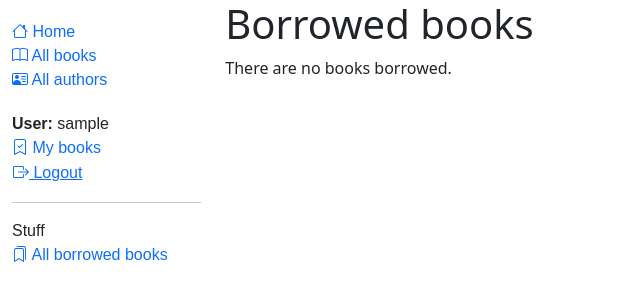
After one commit to aminrustamoff/django_local_library, a Django app: page /catalog/mybooks/ in a window 1280 px wide. The commit adds this page. Shown: the top 301 px of the page, without its empty margins (0-640 px from the left). Run offline with Django 4.2, Linux system fonts and the light colour scheme; the visitor is signed in with stand-in values (Sample User, id 1); data that the repository does not hold is empty.

Commit message:
Borrowers section has been added, stuff section created.

```diff
--- a/catalog/admin.py
+++ b/catalog/admin.py
@@ -35,13 +35,13 @@ class BookAdmin(admin.ModelAdmin):
 class BookInstanceAdmin(admin.ModelAdmin):
     list_filter = ('status', 'due_back')
 
-    list_display = ('book', 'status', 'due_back', 'id')
+    list_display = ('book', 'status', 'borrower','due_back', 'id')
     fieldsets = (
         (None, {
             'fields': ('book', 'imprint', 'id')
         }),
         ('Availability', {
-            'fields': ('status', 'due_back')
+            'fields': ('status', 'due_back', 'borrower')
         }),
     )
 
--- a/catalog/templates/base_generic.html
+++ b/catalog/templates/base_generic.html
@@ -33,13 +33,21 @@
 
             <ul class="sidebar-nav">
               {% if user.is_authenticated %}
-                <li>User: {{ user.get_username }}</li>
+                <li><b>User:</b> {{ user.get_username }}</li>
+                <li>
+                  <a href="{% url 'my-borrowed' %}"><i class="bi bi-bookmark-check"></i> My books</a>
+                </li>
                 <li>
                   <form id="logout-form" method="post" action="{% url 'logout' %}">
                     {% csrf_token %}
                     <button type="submit" class="btn btn-link"><i class="bi bi-box-arrow-right"></i> Logout</button>
                   </form>
                 </li>
+                {% if user.is_staff %}
+                  <hr/>
+                  <li>Stuff</li>
+                  <li><a href="{% url 'all-borrowed' %}"><i class="bi bi-bookmarks"></i> All borrowed books</a></li>
+                {% endif %}
               {% else %}
                 <li><a href="{% url 'login' %}?next={{ request.path }}">Login</a></li>
               {% endif %}
--- /dev/null
+++ b/catalog/templates/catalog/bookinstance_list_borrowed_user.html
@@ -0,0 +1,19 @@
+{% extends "base_generic.html" %}
+
+{% block content %}
+    <h1>Borrowed books</h1>
+
+    {% if bookinstance_list %}
+    <ul>
+
+      {% for bookinst in bookinstance_list %}
+      <li class="{% if bookinst.is_overdue %}text-danger{% endif %}">
+        <a href="{% url 'book-detail' bookinst.book.pk %}">{{ bookinst.book.title }}</a> ({{ bookinst.due_back }})
+      </li>
+      {% endfor %}
+    </ul>
+
+    {% else %}
+      <p>There are no books borrowed.</p>
+    {% endif %}
+{% endblock %}
--- a/catalog/templates/registration/login.html
+++ b/catalog/templates/registration/login.html
@@ -11,7 +11,7 @@
       <p>Your account doesn't have access to this page. To proceed,
       please login with an account that has access.</p>
     {% else %}
-      <p>Please login to see this page.</p>
+      <p> <i class="bi bi-exclamation-triangle"></i> Please login to see this page.</p>
     {% endif %}
   {% endif %}
 
--- a/catalog/urls.py
+++ b/catalog/urls.py
@@ -8,4 +8,6 @@ urlpatterns = [
     path('book/<int:pk>/', views.BookDetailView.as_view(), name='book-detail'),
     path('authors/', views.AuthorListView.as_view(), name='authors'),
     path('author/<int:pk>', views.AuthorDetailView.as_view(), name='author-detail'),
+    path('mybooks/', views.LoanedBooksByUserListView.as_view(), name='my-borrowed'),
+    path('borrowed/', views.AllLoanedBooksListView.as_view(), name='all-borrowed'),
 ]
--- a/catalog/views.py
+++ b/catalog/views.py
@@ -3,11 +3,7 @@ from django.shortcuts import render
 from .models import Book, Author, BookInstance, Genre
 from django.contrib.auth.decorators import login_required
 
-@login_required
-def restricted(request):
-    """View function for restricted page."""
-    return render(request, 'catalog/index.html')
-
+# @login_required
 def index(request):
     """View function for home page of site."""
 
@@ -46,6 +42,9 @@ def index(request):
 
 from django.views import generic
 
+# Restrict access to views to non-logged-in users
+from django.contrib.auth.mixins import LoginRequiredMixin
+
 class BookListView(generic.ListView):
     model = Book
     paginate_by = 10  # Show 10 books per page
@@ -59,3 +58,28 @@ class AuthorListView(generic.ListView):
 
 class AuthorDetailView(generic.DetailView):
     model = Author
+
+class LoanedBooksByUserListView(LoginRequiredMixin, generic.ListView):
+    """Generic class-based view listing books on loan to current user."""
+    model = BookInstance
+    template_name = 'catalog/bookinstance_list_borrowed_user.html'
+    paginate_by = 10
+
+    def get_queryset(self):
+        return (
+            BookInstance.objects.filter(borrower=self.request.user)
+            .filter(status__exact='o')
+            .order_by('due_back')
+        )
+
+class AllLoanedBooksListView(LoginRequiredMixin, generic.ListView):
+    """Generic class-based view listing all books on loan."""
+    model = BookInstance
+    template_name = 'catalog/bookinstance_list_borrowed_all.html'
+    paginate_by = 10
+
+    def get_queryset(self):
+        return (
+            BookInstance.objects.filter(status__exact='o')
+            .order_by('due_back')
+        )
--- a/locallibrary/settings.py
+++ b/locallibrary/settings.py
@@ -32,7 +32,7 @@ ALLOWED_HOSTS = []
 # Application definition
 
 INSTALLED_APPS = [
-    # 'django.contrib.admin',
+    'django.contrib.admin',
     'django.contrib.auth',
     'django.contrib.contenttypes',
     'django.contrib.sessions',
@@ -128,7 +128,7 @@ DEFAULT_AUTO_FIELD = 'django.db.models.BigAutoField'
 # Redirect to home URL after login (Default redirects to /accounts/profile/)
 LOGIN_REDIRECT_URL = '/'
 
-LOGIN_URL = '/account/login/'
+LOGIN_URL = '/accounts/login/'
 
 
 # Sends the password reset email to the user in console
--- a/locallibrary/urls.py
+++ b/locallibrary/urls.py
@@ -21,9 +21,10 @@ from django.urls import include
 # Add URL maps to redirect the base URL to our application
 from django.views.generic import RedirectView
 from django.contrib.auth import views as auth_views
+from django.contrib import admin
 
 urlpatterns = [
-    # path('admin/', admin.site.urls),
+    path('admin/', admin.site.urls),
     path('catalog/', include('catalog.urls')),
     path('', RedirectView.as_view(url='catalog/', permanent=True)),
     path('accounts/', include('django.contrib.auth.urls')),
```
Also changed, not shown: catalog/models.py (+13 -0 lines), catalog/templates/catalog/bookinstance_list_borrowed_all.html (added, +19 -0 lines), catalog/migrations/0003_alter_author_options_bookinstance_borrower.py (added), catalog/migrations/0004_alter_bookinstance_options.py (added).
